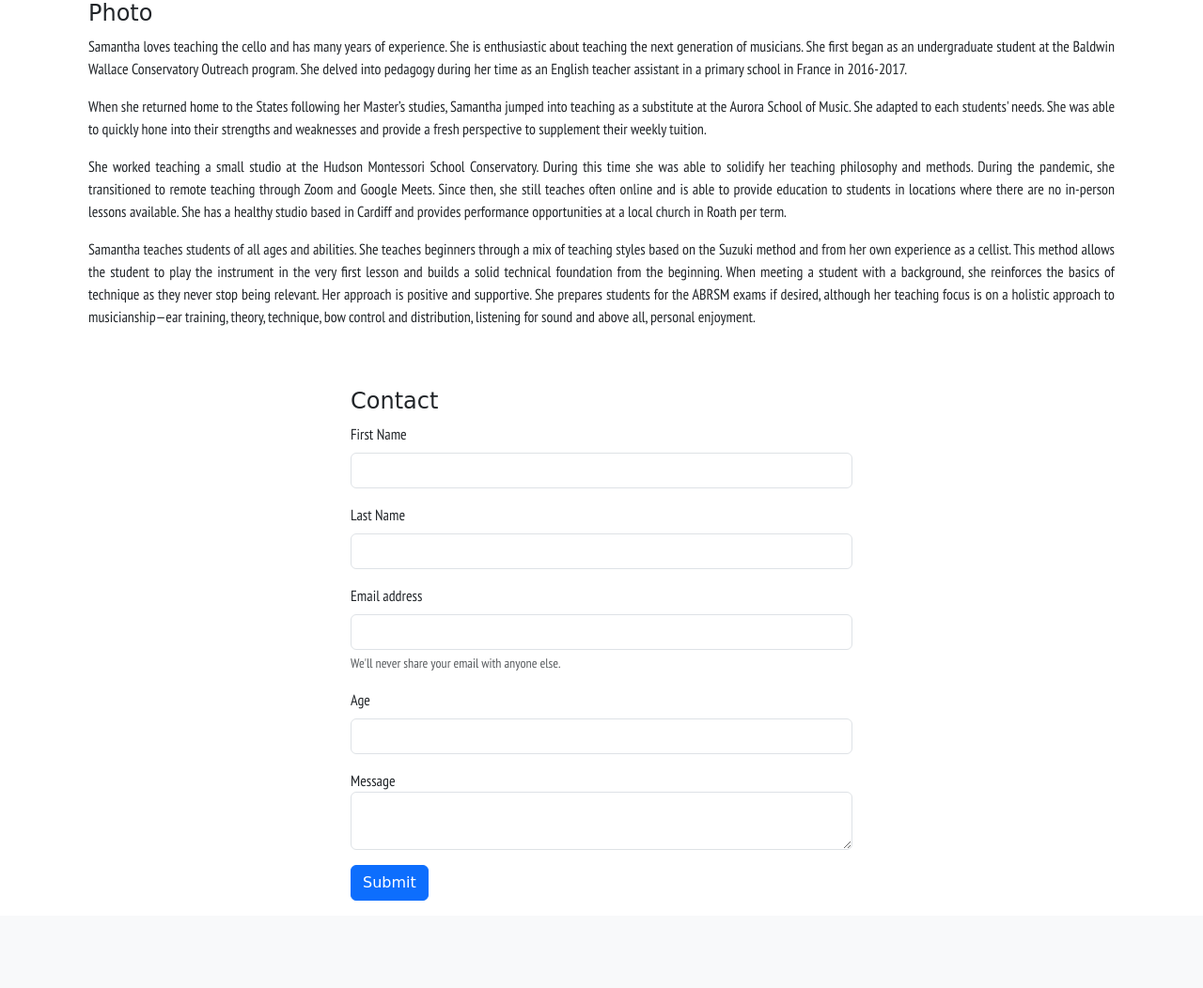
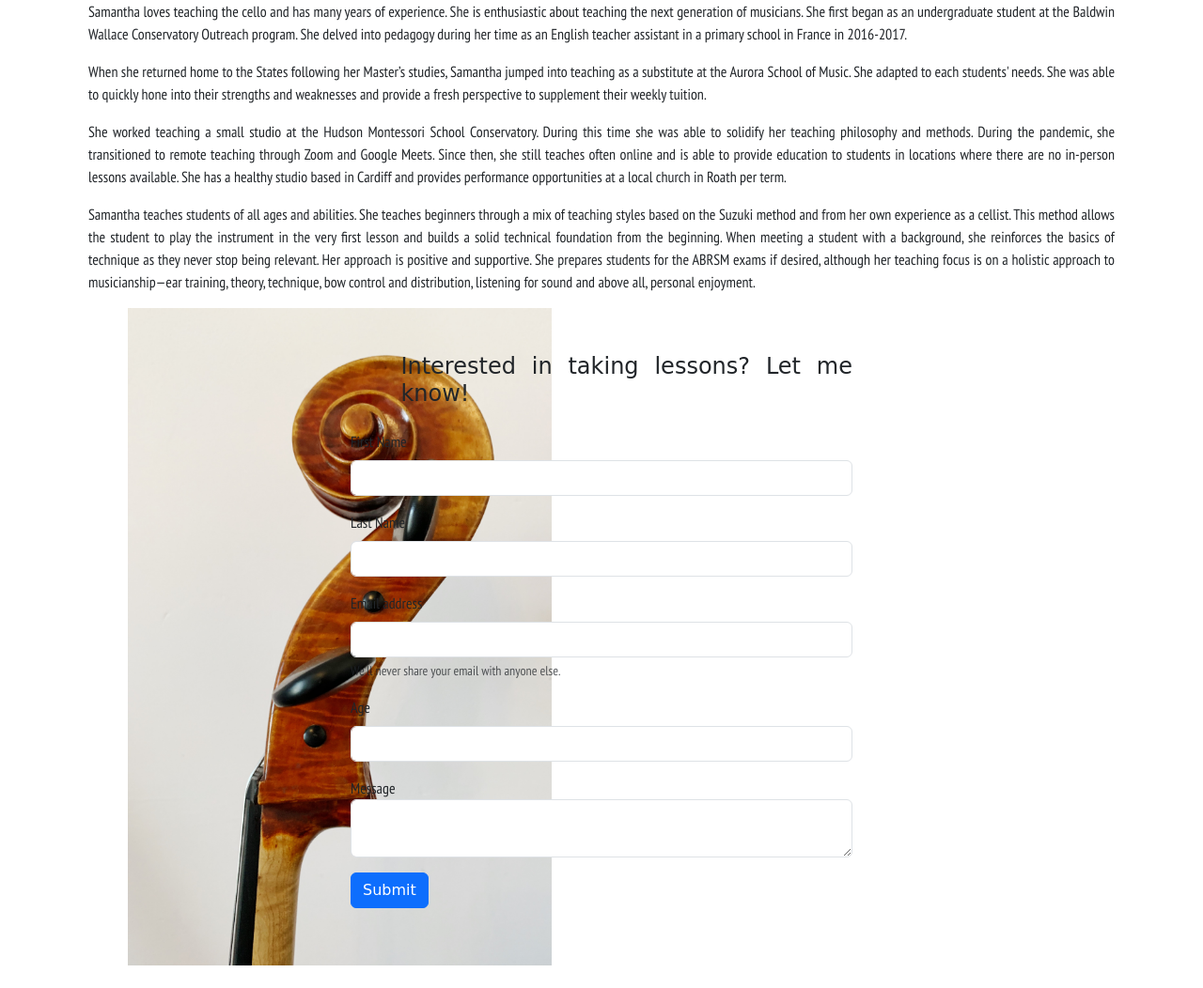
Before and after one commit to samcat437/Scello, a Flask app: page /teaching in a window 1280 px wide. Shown: the part 146-1198 px from the top of the page at 94% size. Before the commit the page ends 1105 px from the top, so only its background shows below. Run offline with Flask 3, Linux system fonts and the light colour scheme; some web fonts are replaced.

Commit message:
adding photos to teaching page

```diff
--- a/website/static/index.css
+++ b/website/static/index.css
@@ -24,11 +24,23 @@ a.navbar-brand {
     height: 700px;
 }
 
+.wedding-img {
+    background: url("../static/images/cello-in-church.jpg") no-repeat center;
+    background-size: contain;
+    height: 700px;
+}
+
+.teaching-img {
+    background: url("../static/images/scroll.jpg") no-repeat center;
+    background-size: contain;
+    height: 700px;
+}
+
 @media only screen and (max-width: 700px) {
     a.navbar-brand {
       font-size: 1.5rem;
     }
-    .home-img {
+    .home-img, .wedding-img {
         height: 400px;
         margin-bottom: 20px;
     }
--- a/website/templates/teaching.html
+++ b/website/templates/teaching.html
@@ -4,7 +4,7 @@
 <div class="container-fluid">
     <section>
         <div class="row">
-            <h1>Photo</h1>
+
         </div>
     </section>
     <section>
@@ -19,10 +19,11 @@
     </section>
     <section>
         <div class="row position-relative">
-            <div class="col-12 col-md-6 position-absolute top-0 start-50 translate-middle-x my-5">
+            <div class="col-md-6 mb-md-4 teaching-img"></div>
+            <div class="col-md-6 position-absolute top-0 start-50 translate-middle-x my-5">
 
                 <form class="contact-us" id="contact-form">
-                    <h1 class="p-0">Contact</h1>
+                    <h1 class="pb-3 mx-auto">Interested in taking lessons? Let me know!</h1>
                     <div class="input-field mb-3">
                         <label for="first_name" class="form-label">First Name</label>
                         <input id="first_name" name="first_name" minlength="3" maxlength="25" type="text"
```
Also changed, not shown: website/templates/weddings.html (+4 -8 lines), website/static/images/cello-in-church.jpg (added), website/static/images/scroll.jpg (added).
